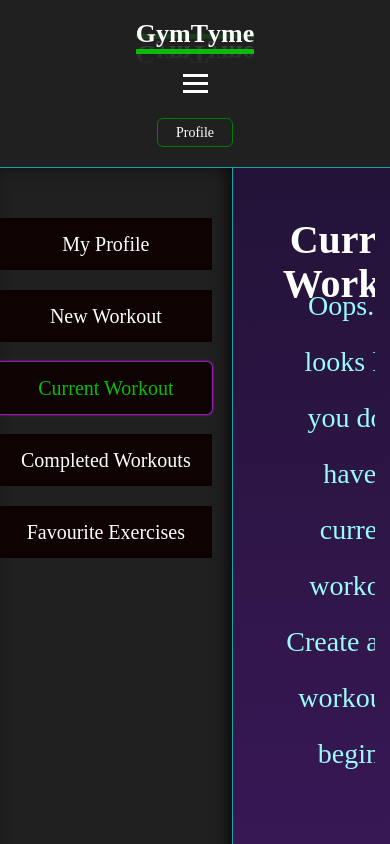
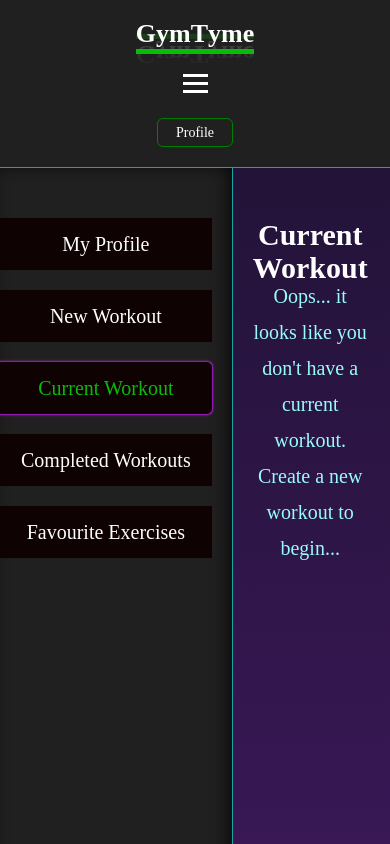
Before and after one commit to Satokii/gymtyme, a React (Vite) app: page /profile in a window 390 px wide. Both pictures are taken after a click on the item "Current Workout". Shown: the top 844 px of the page. Built offline with nearby package versions, Linux system fonts and the light colour scheme; a web font is replaced by a local one.

Commit message:
style: current workout base media queries added for smaller scereens

```diff
--- a/src/styles/workouts/current-workout.css
+++ b/src/styles/workouts/current-workout.css
@@ -52,3 +52,60 @@
 .current-workout--btns-container > button:active {
     transform: scale(0.95);
 }
+
+/* MEDIA QUERIES */
+@media screen and (max-width: 1024px) {
+
+}
+
+@media screen and (max-width: 768px) {
+    .current-workout--container > h3 {
+        font-size: 36px;
+    }
+    .current-workout--container > p {
+        line-height: 1.8;
+        font-size: 24px;
+    }
+}
+
+@media screen and (max-width: 500px) {
+    .current-workout--container {
+        grid-template-rows: 50px repeat(2, auto);
+        padding: 50px 20px;
+        gap: 0;
+    }
+    .current-workout--container > h3 {
+        font-size: 30px;
+    }
+    .current-workout--container > p {
+        margin-top: 10px;
+        font-size: 20px;
+    }
+}
+
+
+@media screen and (max-width: 426px) {
+
+}
+
+@media screen and (max-width: 376px) {
+    .current-workout--container {
+        padding: 40px 10px;
+    }
+    .current-workout--container > p {
+        font-size: 18px;
+    }
+}
+
+@media screen and (max-width: 320px) {
+    .current-workout--container {
+        grid-template-rows: 40px repeat(2, auto);
+        padding: 40px 10px;
+    }
+    .current-workout--container > h3 {
+        font-size: 26px;
+    }
+    .current-workout--container > p {
+        font-size: 16px;
+    }
+}
```
